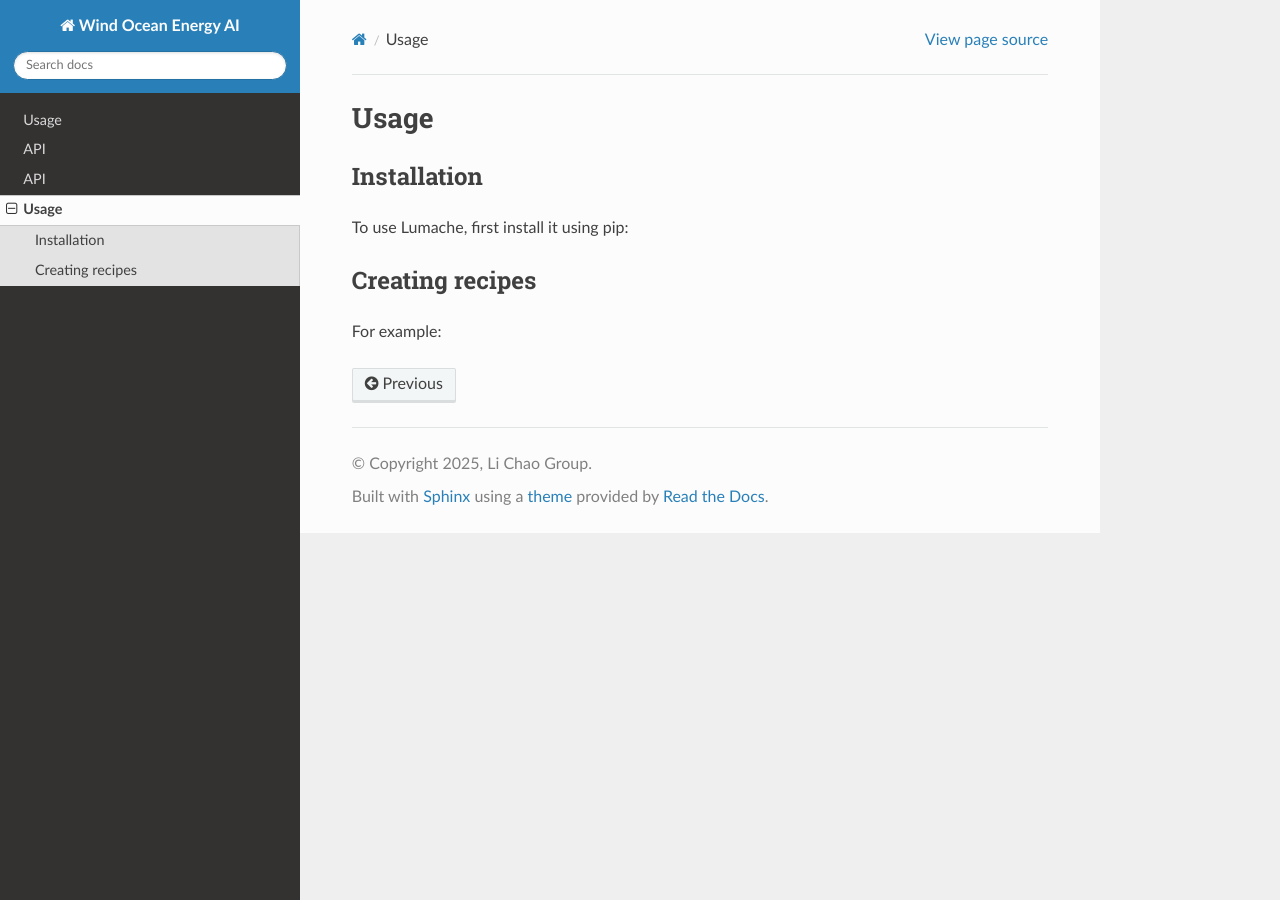
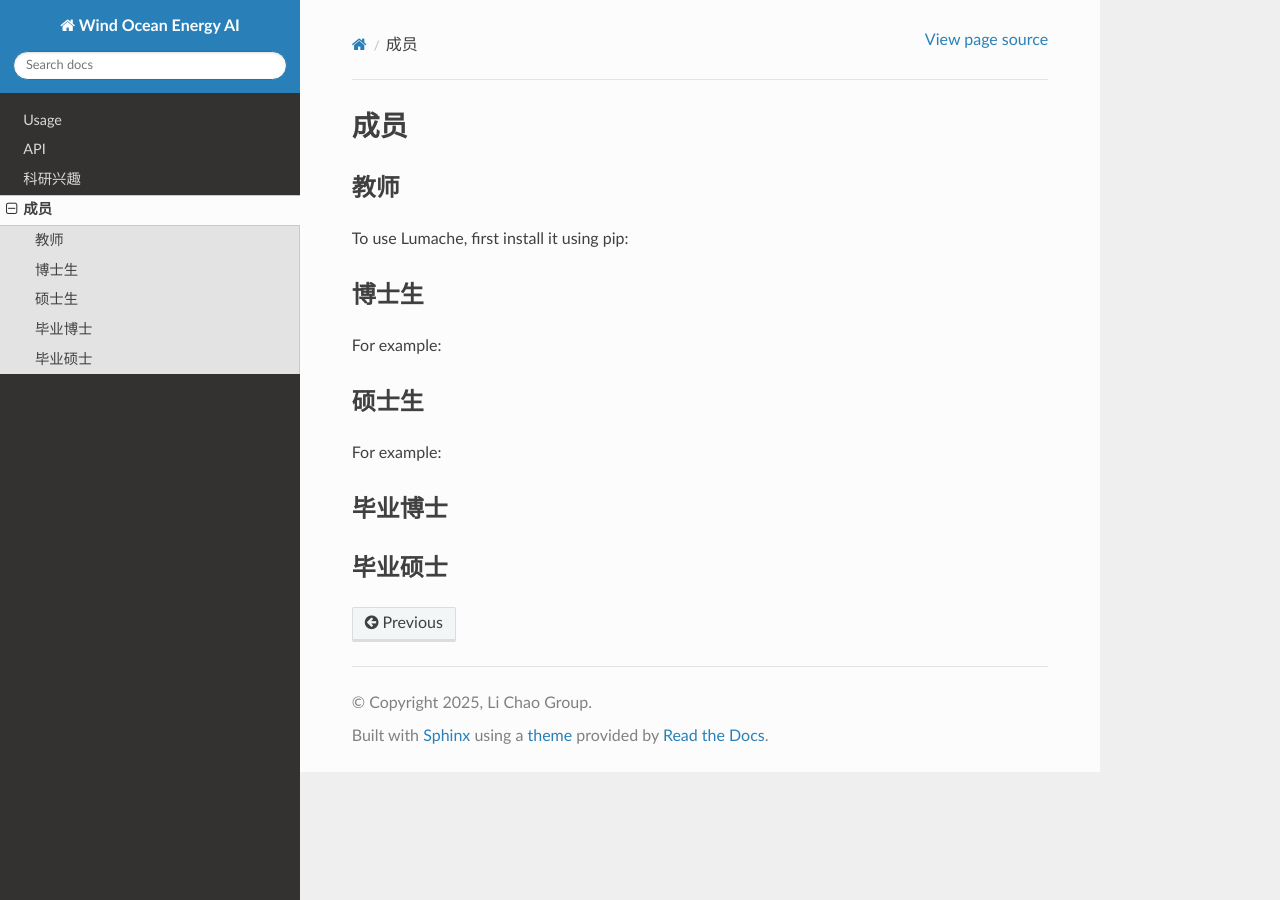
Before and after one commit to lichao689/rtdTest, a Sphinx documentation site: the page built from docs/source/people.rst, in a window 1280 px wide. Built offline with Sphinx 7.4.7 and the Read the Docs theme 3.1.0, drawn with Linux system fonts in a browser that asks for light colours.

Commit message:
update interests

```diff
--- a/docs/source/interests.rst
+++ b/docs/source/interests.rst
@@ -1,5 +1,23 @@
-API
-===
+科研兴趣
+==========
+
+
+数值风洞
+---------
+
+
+结构抗风
+---------
+
+
+
+
+
+海上风电
+--------
+
+
+
 
 .. autosummary::
    :toctree: generated
--- a/docs/source/people.rst
+++ b/docs/source/people.rst
@@ -1,14 +1,28 @@
-Usage
+成员
 =====
 
 
-Installation
+教师
 ------------
 
 To use Lumache, first install it using pip:
 
 
-Creating recipes
+博士生
 ----------------
 
 For example:
+
+
+硕士生
+----------------
+
+For example:
+
+
+毕业博士
+----------------
+
+
+毕业硕士
+----------------
```
